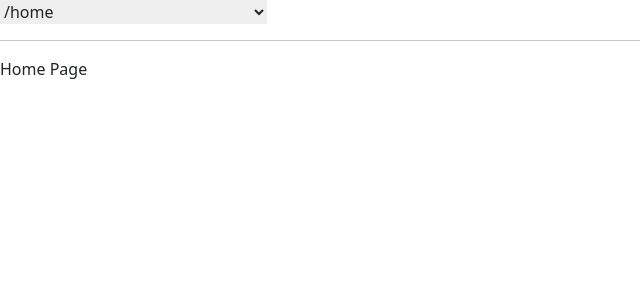
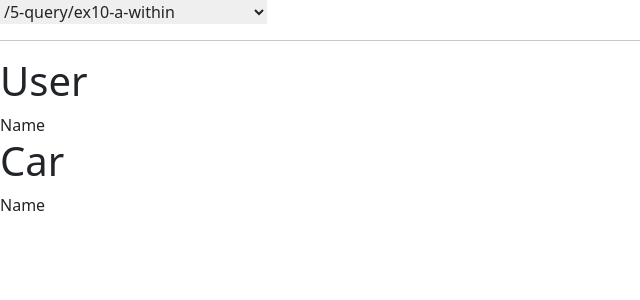
Before and after one commit to video-corsi/e2e-test-in-cypress-react, a React (Vite) app: page /5-query/ex10-a-within in a window 1280 px wide. Before the commit this address led to /home. Shown: the top 300 px of the page, without its empty margins (0-640 px from the left). Built offline with nearby package versions, Linux system fonts and the light colour scheme.

Commit message:
add 5-query/ex10-within

```diff
--- /dev/null
+++ b/src/examples/5-query/Ex10Within.tsx
@@ -0,0 +1,47 @@
+export function Ex10AWithin () {
+  return (
+    <div>
+
+      <form className="form-user">
+        <h1>User</h1>
+        <div>
+          <label>Name</label>
+          <input type="text"/>
+        </div>
+      </form>
+
+      <form className="form-car">
+        <h1>Car</h1>
+        <div>
+          <label>Name</label>
+          <input type="text"/>
+        </div>
+      </form>
+
+    </div>
+  )
+}
+
+export function Ex10BWithin() {
+  return (
+    <div>
+
+      <form className="form-user">
+        <h1>User</h1>
+        <div>
+          <label>Name</label>
+          <input type="text" value="Fabio"/>
+        </div>
+      </form>
+
+      <form className="form-car">
+        <h1>Car</h1>
+        <div>
+          <label>Name</label>
+          <input type="text" value="Fiat"/>
+        </div>
+      </form>
+
+    </div>
+  )
+}
--- a/src/routes.tsx
+++ b/src/routes.tsx
@@ -14,6 +14,7 @@ import Ex5ContainsAndGet from "./examples/5-query/Ex5ContainsAndGet";
 import {Ex7AChildren, Ex7BChildren} from "./examples/5-query/Ex7Children";
 import Ex8Parent from "./examples/5-query/Ex8Parent";
 import Ex9Closest from "./examples/5-query/Ex9Closest";
+import {Ex10AWithin, Ex10BWithin} from "./examples/5-query/Ex10Within";
 import Playground from './examples/Playground';
 import AntDemo from './pages/AntDemo';
 import Home from './pages/Home';
@@ -43,6 +44,8 @@ export const routes = [
   { path: "/5-query/ex7-b-children", element: <Ex7BChildren /> },
   { path: "/5-query/ex8-parent", element: <Ex8Parent /> },
   { path: "/5-query/ex9-closest", element: <Ex9Closest /> },
+  { path: "/5-query/ex10-a-within", element: <Ex10AWithin /> },
+  { path: "/5-query/ex10-b-within", element: <Ex10BWithin /> },
   { path: "/5-query/ex14-automatic-waiting", element: <Ex14AutomaticWaiting /> },
   { path: '*', element: <Navigate to="home" /> },
 ];
```
Also changed, not shown: 1 other file (tests, documents, lock files or other folders).
